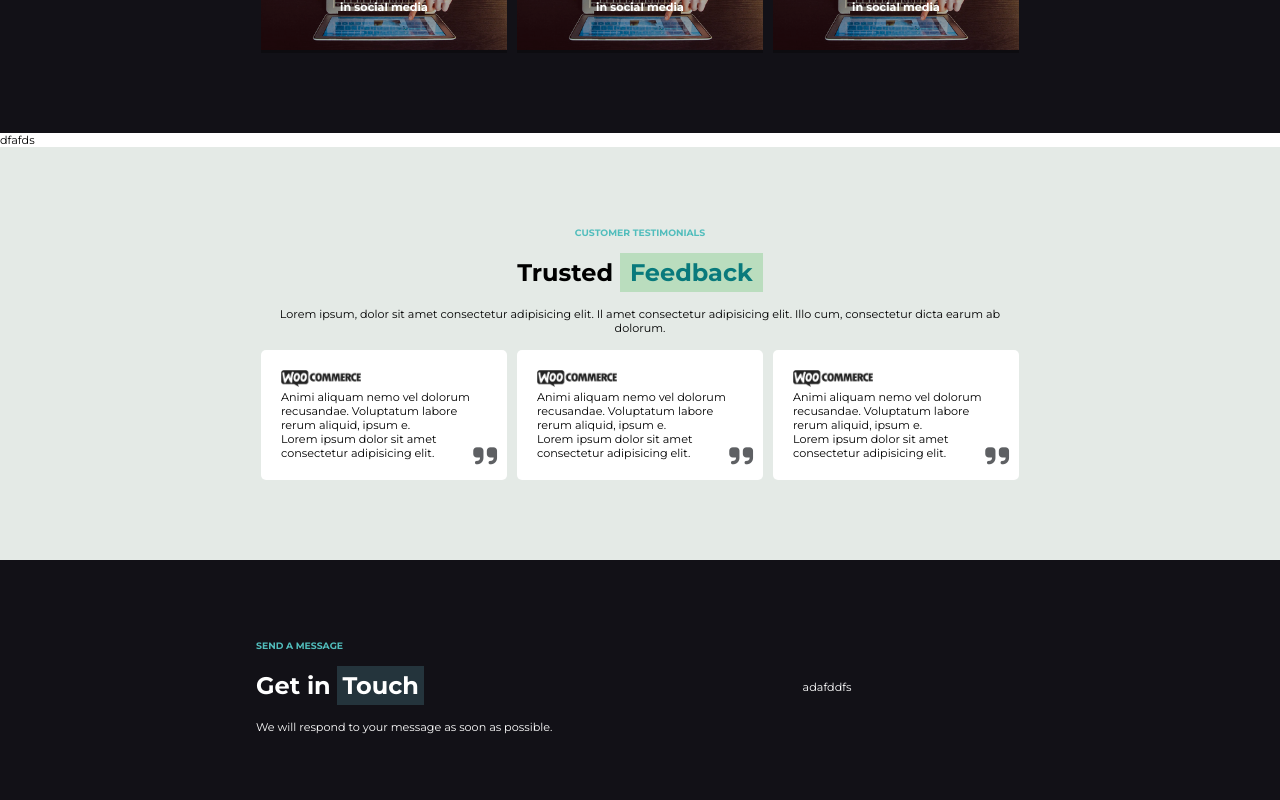
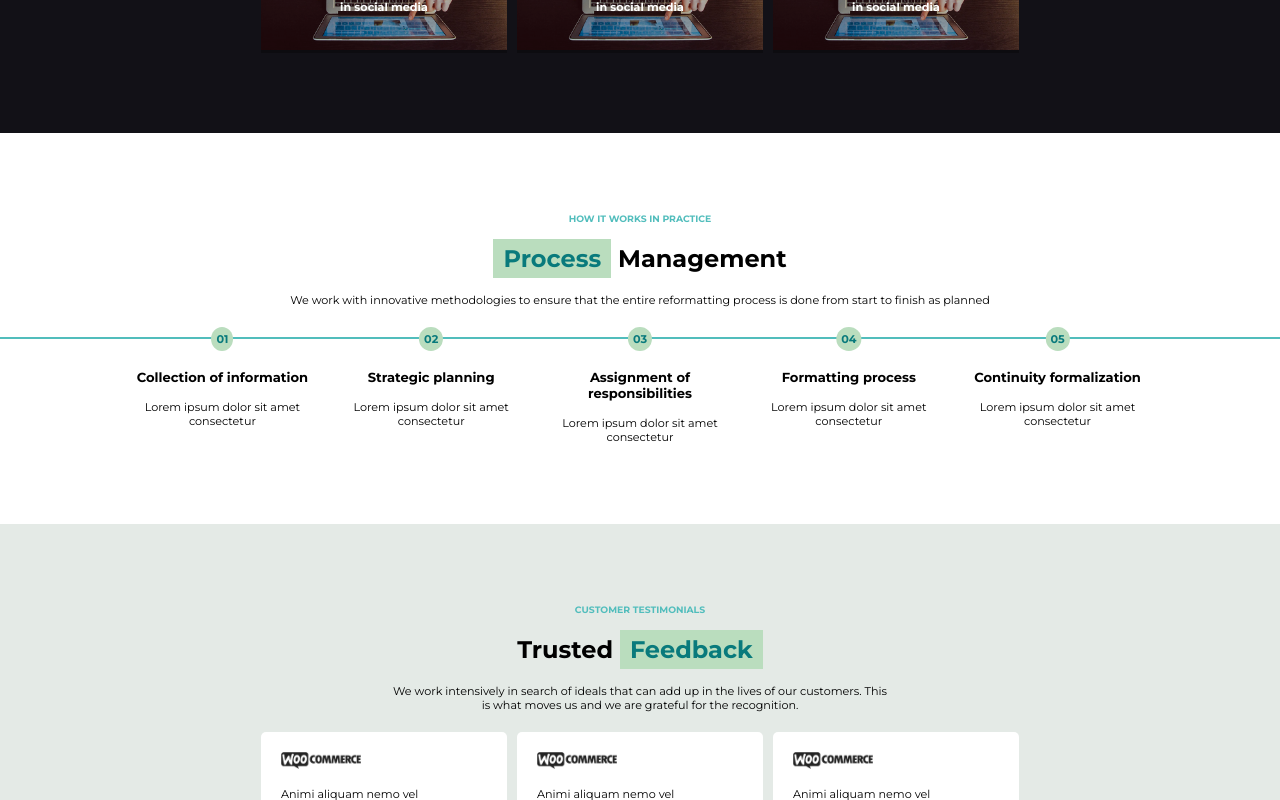
Before and after one commit to GianbaBotassi/proj-html-vuejs, a Vue app: page / in a window 1280 px wide. Shown: the part 2000-2800 px from the top of the page. Built offline with nearby package versions, Linux system fonts and the light colour scheme.

Commit message:
Layout done, need to refactoring

```diff
--- a/src/components/FooterFormInfo.vue
+++ b/src/components/FooterFormInfo.vue
@@ -13,8 +13,39 @@ export default {
                 <h2>Get in <span class="select-bg">Touch</span></h2>
                 <p>We will respond to your message as soon as possible.
                 </p>
+                <div class="container">
+                    <form method="post" action="POST">
+                        <div class="flex-form">
+                            <input type="text" id="name" name="name" placeholder="Name">
+                            <input type="email" id="email" name="email" placeholder="Email">
+                            <input type="text" id="phone" name="phone" placeholder="Phone">
+                            <input type="text" id="info" name="info" placeholder="More info">
+                            <textarea name="message" id="message" rows="10" placeholder="Message"></textarea>
+                        </div>
+                        <button class="btn bg-green-btn" type="submit" value="Submit">SEND
+                        </button>
+
+                    </form>
+                </div>
             </div>
-            <div id="info">adafddfs</div>
+            <div id="info">
+                <h3>Example Inc.</h3>
+                <p>Lorem ipsum dolor, sit amet consectetur adipisicing elit. Inventore </p>
+                <p> Sit a laboriosam placeat fuga voluptas repellat tempore esse perf</p>
+                <div>
+                    <i class="fa-solid fa-phone"></i>
+                    <span>+1 (305) 1234-5678</span>
+                </div>
+                <div>
+                    <i class="fa-solid fa-envelope"></i>
+                    <span>hello@example.com</span>
+                </div>
+                <div>
+                    <i class="fa-solid fa-location-dot"></i>
+                    <span>Main Avenue, 987</span>
+                </div>
+                <button class="btn border-green-btn ">VIEW MAP</button>
+            </div>
         </div>
     </section>
 </template>
@@ -24,17 +55,71 @@ export default {
 @use 'styles/partials/mixins.scss' as *;
 
 #form-info-cont {
-    @include flex-content(both);
+    display: flex;
     gap: 30px;
     color: white;
     padding: 80px 0;
 
     #form {
-        width: 70%;
+        width: 65%;
+
+        .flex-form {
+            @include flex-content(both);
+            flex-wrap: wrap;
+            gap: 10px;
+            padding: 20px 0;
+
+            input,
+            textarea {
+                background-color: $form;
+                border: 0;
+                color: $shuttle-gray;
+                font-size: 0.6rem;
+                font-family: inherit;
+                padding: 10px 5px;
+            }
+
+            input {
+                flex-basis: calc((100%/2) - 10px);
+            }
+
+            textarea {
+                width: calc(100% - 10px);
+                resize: none;
+            }
+        }
+
+        button {
+            border: 0;
+            font-family: inherit;
+            font-size: 0.6rem;
+            cursor: pointer;
+        }
     }
 
     #info {
-        width: 30%;
+        width: 35%;
+
+        p {
+            margin-top: 15px;
+        }
+
+        div {
+            margin-top: 15px;
+
+            i {
+                border-radius: 50%;
+                padding: 5px;
+                color: $atoll;
+                background-color: $ebony-clay;
+                margin-right: 10px;
+            }
+        }
+
+        button {
+            margin-top: 20px;
+        }
+
     }
 }
 </style>
--- a/src/components/HeaderTopBar.vue
+++ b/src/components/HeaderTopBar.vue
@@ -18,7 +18,7 @@ export default {
             <div>
                 <span>
                     <i class="fa-solid fa-phone"></i>
-                    <span>+1 *305( 1234/5678)</span>
+                    <span>+1 (305) 1234-5678</span>
                 </span>
                 <span>
                     <i class="fa-solid fa-envelope"></i>
--- a/src/components/MainFeedback.vue
+++ b/src/components/MainFeedback.vue
@@ -12,8 +12,8 @@ export default {
             <div class="infos">
                 <h5>CUSTOMER TESTIMONIALS</h5>
                 <h2>Trusted <span class="bg-color-green">Feedback</span></h2>
-                <p>Lorem ipsum, dolor sit amet consectetur adipisicing elit. Il amet consectetur adipisicing elit. Illo cum,
-                    consectetur dicta earum ab dolorum.
+                <p>We work intensively in search of ideals that can add up in the lives of our customers. This is what moves
+                    us and we are grateful for the recognition.
                 </p>
             </div>
             <div class="card-list">
@@ -50,14 +50,15 @@ section {
     padding: 80px 0;
 
     .infos {
+        margin: 0 auto;
         text-align: center;
-
+        width: 65%;
     }
 
     .card-list {
         @include flex-content(center);
         gap: 10px;
-        margin-top: 15px;
+        margin-top: 20px;
 
 
         .card {
@@ -69,18 +70,18 @@ section {
 
             img {
                 width: 80px;
+                margin-bottom: 15px;
             }
 
-
-            h4 {
-                margin: 20px 0
+            p {
+                width: 90%;
             }
 
             i {
                 position: absolute;
                 right: 10px;
                 bottom: 10px;
-                font-size: 1.7rem;
+                font-size: 1.5rem;
                 color: $shuttle-gray;
             }
         }
--- a/src/components/MainManagement.vue
+++ b/src/components/MainManagement.vue
@@ -7,7 +7,98 @@ export default {
 </script>
 
 <template>
-    dfafds
+    <section>
+        <div class="infos">
+            <h5>HOW IT WORKS IN PRACTICE</h5>
+            <h2><span class="bg-color-green">Process</span> Management</h2>
+            <p>We work with innovative methodologies to ensure that the entire reformatting process is done from start to
+                finish as planned
+            </p>
+        </div>
+        <div id="timeline-cont">
+            <div id="status-cont">
+                <div>
+                    <h3>Collection of information</h3>
+                    <p>Lorem ipsum dolor sit amet consectetur</p>
+                    <span class="bg-color-green">01</span>
+                </div>
+                <div>
+                    <h3>Strategic planning</h3>
+                    <p>Lorem ipsum dolor sit amet consectetur</p>
+                    <span class="bg-color-green">02</span>
+
+                </div>
+                <div>
+                    <h3>Assignment of responsibilities</h3>
+                    <p>Lorem ipsum dolor sit amet consectetur</p>
+                    <span class="bg-color-green">03</span>
+
+                </div>
+                <div>
+                    <h3>Formatting process</h3>
+                    <p>Lorem ipsum dolor sit amet consectetur</p>
+                    <span class="bg-color-green">04</span>
+                </div>
+                <div>
+                    <h3>Continuity formalization</h3>
+                    <p>Lorem ipsum dolor sit amet consectetur</p>
+                    <span class="bg-color-green">05</span>
+                </div>
+            </div>
+        </div>
+    </section>
 </template>
 
-<style lang="scss" scoped></style>
+<style lang="scss" scoped>
+@use 'styles/partials/variables.scss' as *;
+
+section {
+    padding: 80px 0;
+
+    .infos {
+        margin: 0 auto;
+        text-align: center;
+        width: 65%;
+
+    }
+
+    #timeline-cont {
+        border-top: 2px solid $fountain-blue;
+        text-align: center;
+        margin-top: 30px;
+
+        #status-cont {
+            width: 80%;
+            margin: 0 auto;
+            display: flex;
+            justify-content: center;
+            gap: 20px;
+
+            div {
+                position: relative;
+
+
+                h3 {
+                    margin-top: 30px;
+                }
+
+                p {
+                    margin-top: 15px;
+                }
+
+                span {
+                    border-radius: 50%;
+                    padding: 5px;
+                    font-weight: bold;
+                    position: absolute;
+                    left: 50%;
+                    top: -12%;
+                    transform: translate(-50%);
+                }
+            }
+
+
+        }
+    }
+}
+</style>
--- a/src/components/PageFooter.vue
+++ b/src/components/PageFooter.vue
@@ -14,6 +14,12 @@ export default {
 <template>
     <footer>
         <FooterFormInfo />
+        <section id="copyright">
+            <div class="cont">
+                <div>The low price. We are tracking any intention of piracy.</div>
+                <div>&#169; NEXGEN is Proudly Powered by <span>Gianbab</span></div>
+            </div>
+        </section>
     </footer>
 </template>
 
@@ -22,6 +28,21 @@ export default {
 
 footer {
     background-color: $woodsmoke;
-    height: 500px;
+
+    #copyright {
+        background-color: black;
+        color: $white;
+        padding: 10px 0;
+
+        .cont {
+            display: flex;
+            justify-content: space-between;
+
+            span {
+                color: $fountain-blue;
+            }
+        }
+
+    }
 }
 </style>
--- a/styles/general.scss
+++ b/styles/general.scss
@@ -48,7 +48,8 @@ h2 {
     font-weight: bold;
     padding: 5px 10px;
     border-radius: 2px;
-
+    background-color: transparent;
+    color: $white;
 }
 
 .bg-green-btn {
--- a/styles/partials/variables.scss
+++ b/styles/partials/variables.scss
@@ -15,3 +15,4 @@ $shuttle-gray: #5e6063;
 $atoll: #097a7c;
 $ebony-clay: #24343c;
 $bermuda: #7ed5d5;
+$form: #29292f;
```
